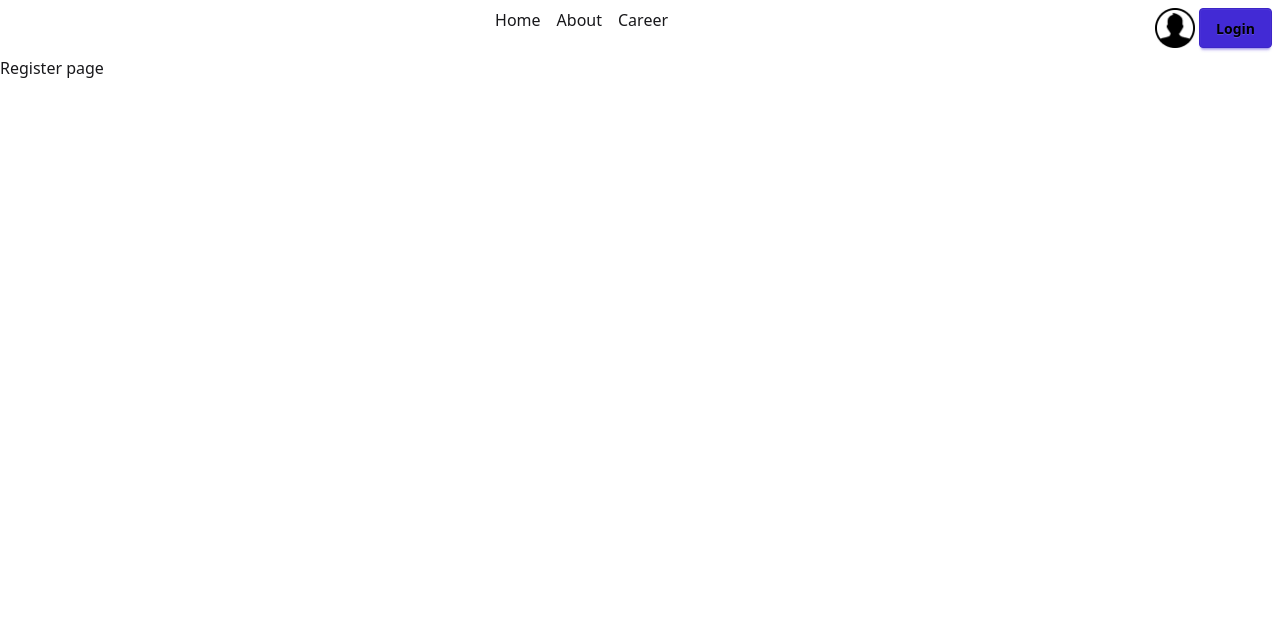
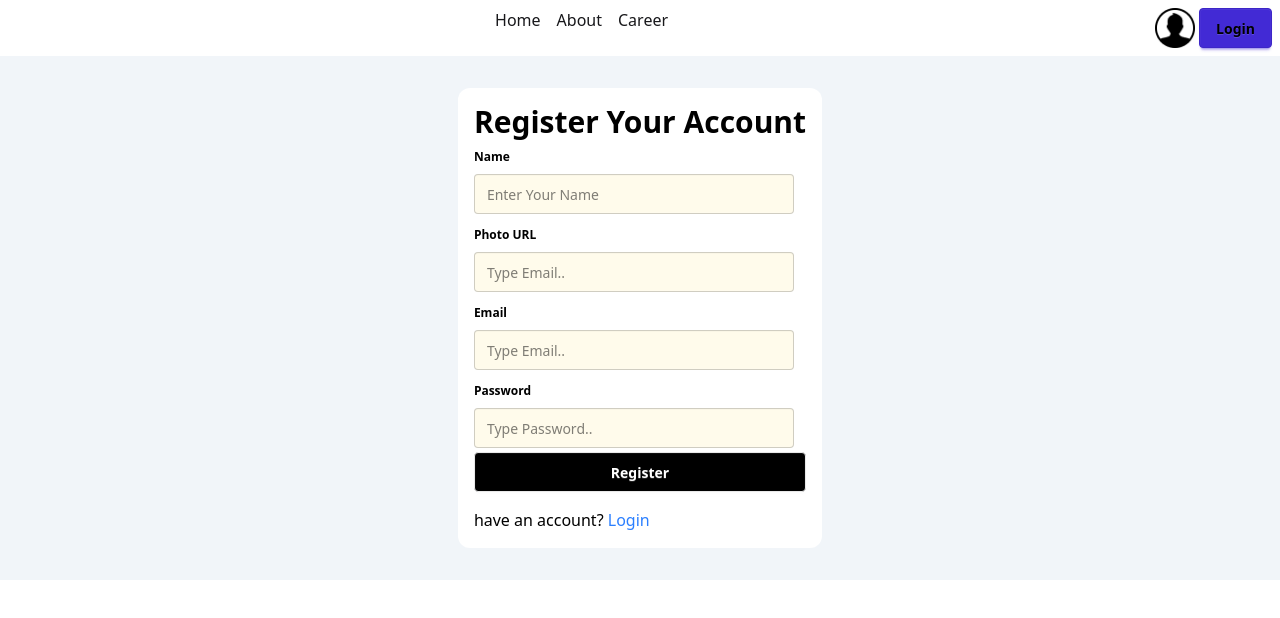
Before and after one commit to Mamun123123123/Next.js-Project-with-Authentication, a Next.js app: page /register in a window 1280 px wide. Shown: the top 618 px of the page. Built offline with nearby package versions, Linux system fonts and the light colour scheme.

Commit message:
Design Login & Register Page With React Hook Form

```diff
--- a/package.json
+++ b/package.json
@@ -14,6 +14,7 @@
     "react": "19.2.4",
     "react-dom": "19.2.4",
     "react-fast-marquee": "^1.6.5",
+    "react-hook-form": "^7.74.0",
     "react-icons": "^5.6.0"
   },
   "devDependencies": {
--- a/src/app/(auth)/login/page.jsx
+++ b/src/app/(auth)/login/page.jsx
@@ -1,9 +1,35 @@
+'use client'
+import Link from 'next/link'
 import React from 'react'
+import { useForm } from 'react-hook-form'
 
 const LoginPage = () => {
+  const {register,handleSubmit,formState:{errors}} = useForm()
+  const handleLoginFunc = (data) =>{
+  console.log(data);
+
+
+  }
   return (
-    <div>
-      Login
+    <div className='container mx-auto p-8 min-h-[80v] flex justify-center items-center bg-slate-100'>
+      <div className='p-4 rounded-xl text-black bg-white'>
+       <form onSubmit={handleSubmit(handleLoginFunc)}>
+         <h2 className='font-bold text-3xl text-center'>Login Your Account</h2>
+        <fieldset className="fieldset">
+          <legend className="fieldset-legend text-black">Email</legend>
+          <input type="email" {...register("email" ,{ required: "Email field is required" })} className="input bg-amber-50" placeholder="Type Email.." />
+          {errors.email && <p className='text-red-600'>{errors.email.message}</p>}
+        </fieldset>
+        <fieldset className="fieldset">
+          <legend className="fieldset-legend text-black">Password</legend>
+          <input type="password" {...register("password" ,{ required: "Password field is required" })} className="input text-black bg-amber-50" placeholder="Type Password.." />
+          {errors.password && <p className='text-red-600'>{errors.password.message}</p>}
+        </fieldset>
+        <button className="btn w-full bg-black text-white">Login</button>
+       </form>
+      <p className='mt-4'>Don't have an account? <Link href={"/register"} className='text-blue-500'>Register</Link></p>
+
+      </div>
     </div>
   )
 }
--- a/src/app/(auth)/register/page.jsx
+++ b/src/app/(auth)/register/page.jsx
@@ -1,9 +1,49 @@
+'use client'
+import Link from 'next/link'
 import React from 'react'
+import { useForm } from 'react-hook-form'
 
 const RegisterPage = () => {
+  const {register,handleSubmit,formState:{errors}} = useForm()
+  const handleRegisterFunc = (data) =>{
+  console.log(data);
+
+
+  }
   return (
-    <div>
-      Register page
+    <div className='container mx-auto p-8 min-h-[80v] flex justify-center items-center bg-slate-100'>
+      <div className='p-4 rounded-xl text-black bg-white'>
+       <form onSubmit={handleSubmit(handleRegisterFunc)}>
+         <h2 className='font-bold text-3xl text-center'>Register Your Account</h2>
+
+        <fieldset className="fieldset">
+          <legend className="fieldset-legend text-black">Name</legend>
+          <input type="text" {...register("name" ,{ required: "Name field is required" })} className="input bg-amber-50" placeholder="Enter Your Name" />
+          {errors.name && <p className='text-red-600'>{errors.name.message}</p>}
+        </fieldset>
+
+        <fieldset className="fieldset">
+          <legend className="fieldset-legend text-black">Photo URL</legend>
+          <input type="text" {...register("photo" ,{ required: "Photo URL field is required" })} className="input bg-amber-50" placeholder="Type Email.." />
+          {errors.photo && <p className='text-red-600'>{errors.photo.message}</p>}
+        </fieldset>
+
+        <fieldset className="fieldset">
+          <legend className="fieldset-legend text-black">Email</legend>
+          <input type="email" {...register("email" ,{ required: "Email field is required" })} className="input bg-amber-50" placeholder="Type Email.." />
+          {errors.email && <p className='text-red-600'>{errors.email.message}</p>}
+        </fieldset>
+
+        <fieldset className="fieldset">
+          <legend className="fieldset-legend text-black">Password</legend>
+          <input type="password" {...register("password" ,{ required: "Password field is required" })} className="input text-black bg-amber-50" placeholder="Type Password.." />
+          {errors.password && <p className='text-red-600'>{errors.password.message}</p>}
+        </fieldset>
+        <button className="btn w-full bg-black text-white">Register</button>
+       </form>
+      <p className='mt-4'>have an account? <Link href={"/login"} className='text-blue-500'>Login</Link></p>
+
+      </div>
     </div>
   )
 }
```
Also changed, not shown: 1 other file (tests, documents, lock files or other folders).
